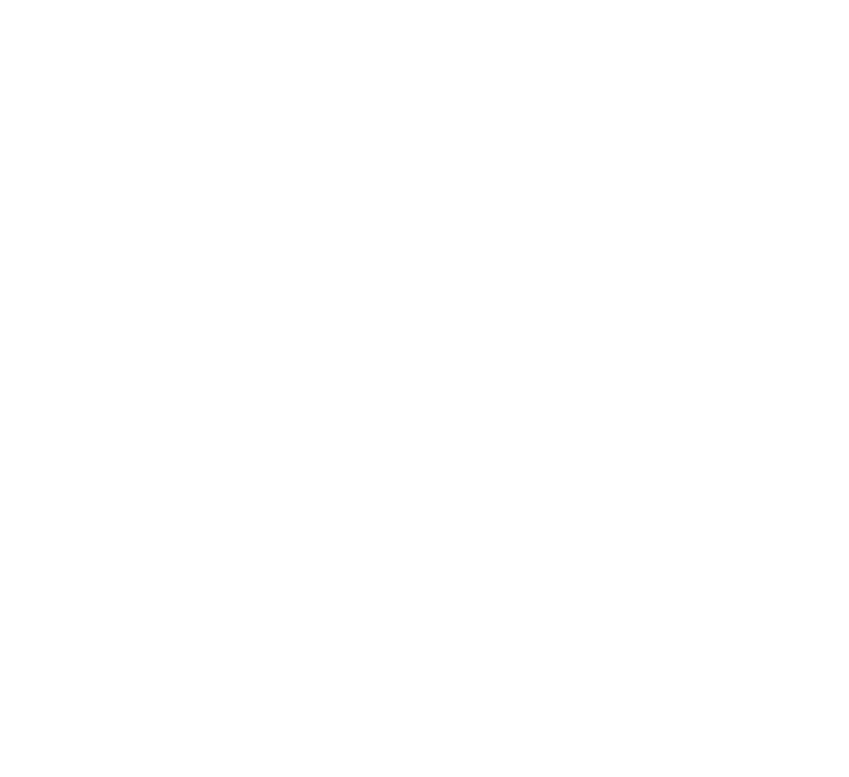
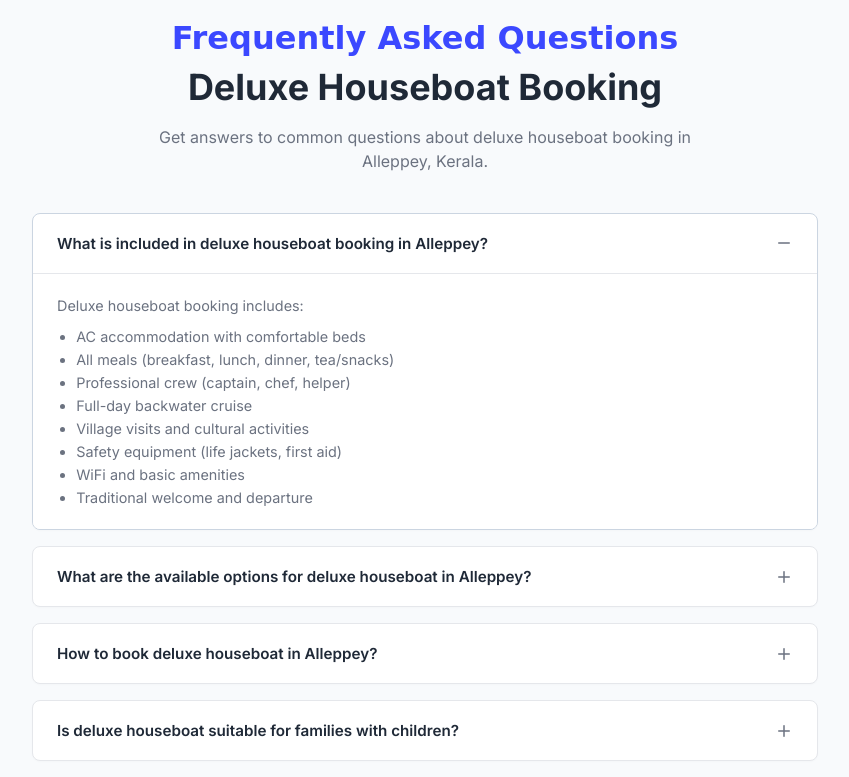
Before and after one commit to levinkurian00/houseboat-booking-app, a React (Vite) app: page / in a window 1280 px wide. Shown: the part 1700-2477 px from the top of the page, without its empty margins (215-1064 px from the left). Before the commit the page ends 1655 px from the top, so only its background shows below. Built offline with nearby package versions, Linux system fonts and the light colour scheme.

Commit message:
feat: Add FAQ section with accordion

```diff
--- a/src/App.jsx
+++ b/src/App.jsx
@@ -14,7 +14,9 @@
   Globe,
   Heart,
   Briefcase,
-  Repeat
+  Repeat,
+  Plus,
+  Minus
 } from 'lucide-react';
 
 function App() {
@@ -26,6 +28,12 @@
     children: '0',
     category: ''
   });
+
+  const [openFaq, setOpenFaq] = useState(0);
+
+  const toggleFaq = (index) => {
+    setOpenFaq(openFaq === index ? null : index);
+  };
 
   const handleChange = (e) => {
     const { name, value } = e.target;
@@ -114,6 +122,34 @@
       initials: 'V', name: 'Vikram & Parents', meta: 'Pune • Family Vacation', theme: 'theme-amber', badge: 'Senior Friendly', badgeIcon: <User size={14} />,
       text: '"Took my elderly parents on this trip and they absolutely loved it! The boat was comfortable, crew was respectful, and the slow pace was perfect for relaxation. Highly recommended for senior citizens."'
     }
+  ];
+
+  const faqs = [
+    {
+      question: 'What is included in deluxe houseboat booking in Alleppey?',
+      answer: (
+        <>
+          Deluxe houseboat booking includes:
+          <ul style={{ paddingLeft: '1.2rem', marginTop: '0.5rem', listStyleType: 'disc' }}>
+            <li>AC accommodation with comfortable beds</li>
+            <li>All meals (breakfast, lunch, dinner, tea/snacks)</li>
+            <li>Professional crew (captain, chef, helper)</li>
+            <li>Full-day backwater cruise</li>
+            <li>Village visits and cultural activities</li>
+            <li>Safety equipment (life jackets, first aid)</li>
+            <li>WiFi and basic amenities</li>
+            <li>Traditional welcome and departure</li>
+          </ul>
+        </>
+      )
+    },
+    { question: 'What are the available options for deluxe houseboat in Alleppey?', answer: 'We offer 1-bedroom to 6-bedroom deluxe houseboats suitable for couples, families, and large groups. You can choose between private and sharing options.' },
+    { question: 'How to book deluxe houseboat in Alleppey?', answer: 'You can book easily by filling out the form on this page, or by contacting us directly via WhatsApp or phone. We require a small advance payment to confirm the booking.' },
+    { question: 'Is deluxe houseboat suitable for families with children?', answer: 'Yes, absolutely! Our houseboats are very safe for families and children. We provide safety precautions and life jackets. The crew is always there to assist.' },
+    { question: 'What is the best time to book deluxe houseboat in Alleppey?', answer: 'The best time is from September to March when the weather is pleasant. However, backwater cruising is available year-round.' },
+    { question: 'What amenities are provided in deluxe houseboats?', answer: 'Amenities include air-conditioned bedrooms, attached bathrooms, a viewing deck, a dining area, a television, and a music system.' },
+    { question: 'Can I customize my deluxe houseboat itinerary?', answer: 'Yes, we can customize your itinerary based on your preferences. You can choose specific routes or request special arrangements like a candlelight dinner.' },
+    { question: 'What is the cancellation policy for deluxe houseboat booking?', answer: 'Cancellations made 15 days prior to the journey receive a full refund (minus processing fees). Cancellations within 15 days may incur charges. Please refer to our detailed policy.' }
   ];
 
   return (
@@ -358,6 +394,39 @@
             ))}
           </div>
         </section>
+
+        {/* FAQ Section */}
+        <section className="faq-section">
+          <div className="faq-header">
+            <h3 className="faq-cursive">Frequently Asked Questions</h3>
+            <h2 className="faq-title">Deluxe Houseboat Booking</h2>
+            <p className="faq-subtitle">Get answers to common questions about deluxe houseboat booking in Alleppey, Kerala.</p>
+          </div>
+
+          <div className="faq-list">
+            {faqs.map((faq, index) => (
+              <div key={index} className={`faq-item ${openFaq === index ? 'open' : ''}`}>
+                <button
+                  className="faq-question"
+                  onClick={() => toggleFaq(index)}
+                  aria-expanded={openFaq === index}
+                >
+                  {faq.question}
+                  <span className="faq-icon">
+                    {openFaq === index ? <Minus size={18} /> : <Plus size={18} />}
+                  </span>
+                </button>
+                {openFaq === index && (
+                  <div className="faq-answer">
+                    <div className="faq-answer-content">
+                      {faq.answer}
+                    </div>
+                  </div>
+                )}
+              </div>
+            ))}
+          </div>
+        </section>
       </div>
     </div>
   );
--- a/src/index.css
+++ b/src/index.css
@@ -1,7 +1,7 @@
 :root {
   --primary: #3b48ff;
   --primary-hover: #323ee6;
-  --bg-color: #ffffff;
+  --bg-color: #f8fafc;
   --text-dark: #1f2937;
   --text-muted: #6b7280;
   --white: #ffffff;
@@ -636,3 +636,99 @@
 .theme-purple .review-badge { color: #a855f7; }
 .theme-teal .review-badge { color: #14b8a6; }
 .theme-amber .review-badge { color: #f59e0b; }
+
+/* FAQ Section */
+.faq-section {
+  padding: 4rem 2rem;
+  max-width: 850px;
+  margin: 0 auto;
+}
+
+.faq-header {
+  text-align: center;
+  margin-bottom: 2.5rem;
+}
+
+.faq-cursive {
+  font-family: 'Brush Script MT', 'Comic Sans MS', cursive;
+  font-size: 2rem;
+  color: var(--primary);
+  margin-bottom: 0.5rem;
+}
+
+.faq-title {
+  font-size: 2.25rem;
+  font-weight: 700;
+  color: var(--text-dark);
+  margin-bottom: 1rem;
+}
+
+.faq-subtitle {
+  color: var(--text-muted);
+  font-size: 1rem;
+  max-width: 600px;
+  margin: 0 auto;
+  line-height: 1.5;
+}
+
+.faq-list {
+  display: flex;
+  flex-direction: column;
+  gap: 1rem;
+}
+
+.faq-item {
+  background-color: var(--white);
+  border: 1px solid var(--border);
+  border-radius: var(--radius-md);
+  overflow: hidden;
+  box-shadow: 0 1px 2px rgba(0,0,0,0.02);
+  transition: all 0.2s ease;
+}
+
+.faq-item.open {
+  border-color: #cbd5e1;
+}
+
+.faq-question {
+  width: 100%;
+  text-align: left;
+  padding: 1.25rem 1.5rem;
+  background: none;
+  border: none;
+  display: flex;
+  justify-content: space-between;
+  align-items: center;
+  font-size: 0.95rem;
+  font-weight: 600;
+  color: var(--text-dark);
+  cursor: pointer;
+  transition: background-color 0.2s ease;
+}
+
+.faq-question:hover {
+  background-color: #f8fafc;
+}
+
+.faq-icon {
+  color: var(--text-muted);
+  display: flex;
+  align-items: center;
+  justify-content: center;
+}
+
+.faq-answer {
+  border-top: 1px solid var(--border);
+  background-color: var(--white);
+}
+
+.faq-answer-content {
+  padding: 1.25rem 1.5rem;
+  color: var(--text-muted);
+  font-size: 0.9rem;
+  line-height: 1.6;
+}
+
+.faq-answer-content ul {
+  color: var(--text-muted);
+}
```
